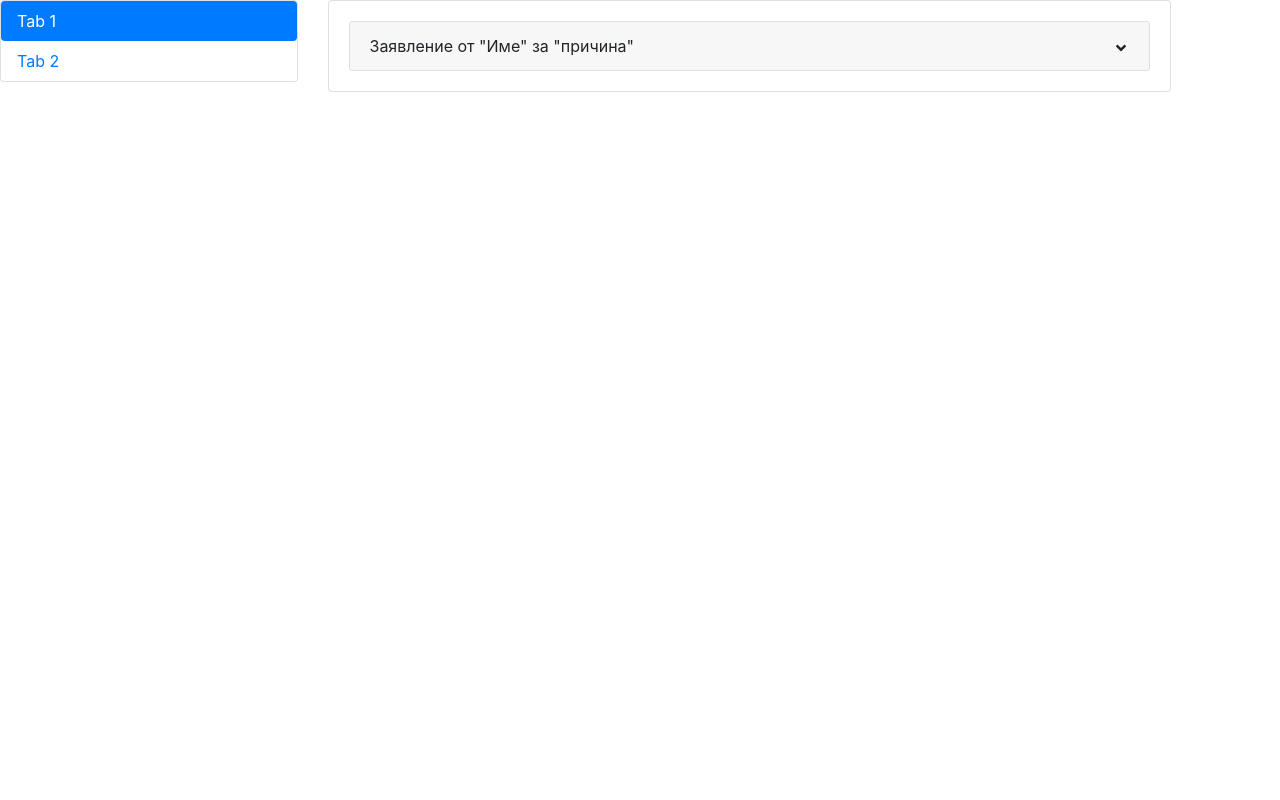
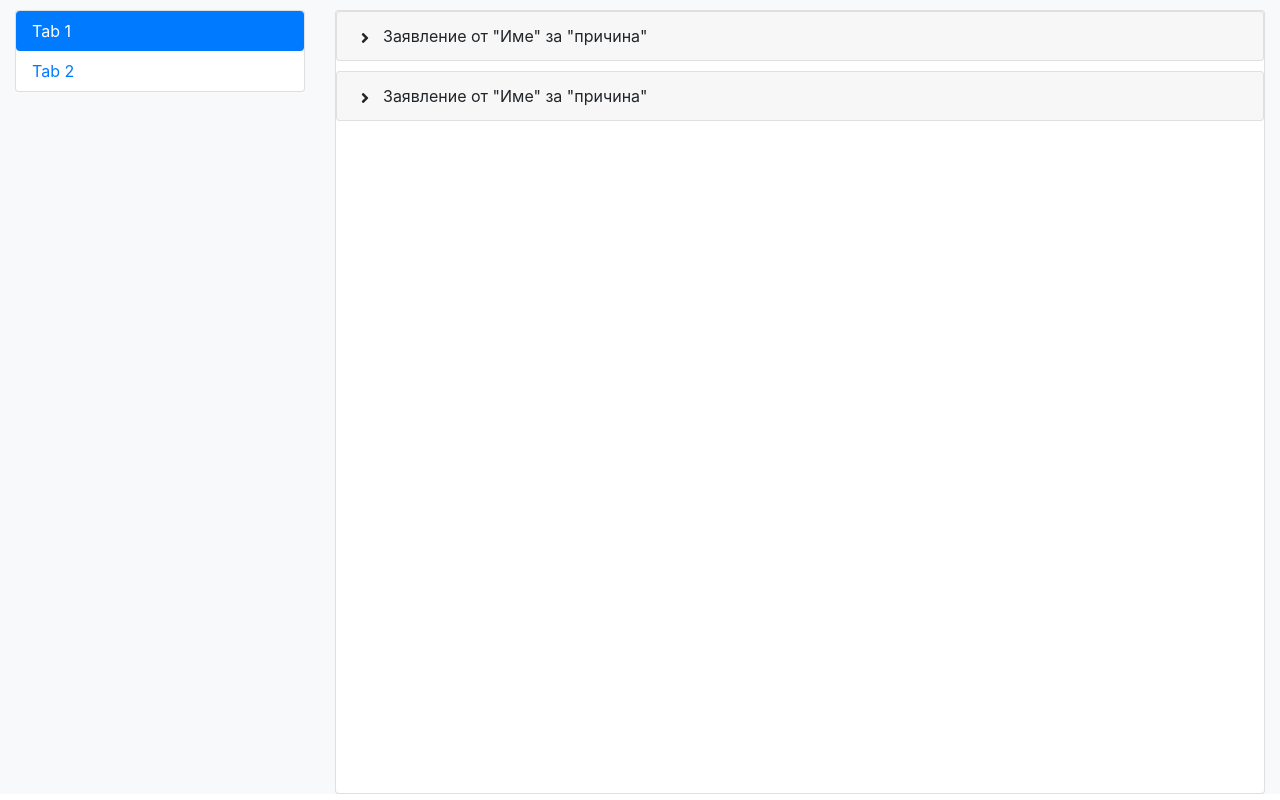
Before and after one commit to IvayloMarinov95/healthcaresystem, a React (Create React App) app in the folder client/: page /healthFund in a window 1280 px wide. Built offline with nearby package versions, Linux system fonts and the light colour scheme.

Commit message:
healthFund/admin panel initial design

```diff
--- a/client/src/App.scss
+++ b/client/src/App.scss
@@ -1 +1,5 @@
 @import "~bootstrap/scss/bootstrap";
+
+.body {
+  background: #f8f9fa;
+}
--- a/client/src/App.tsx
+++ b/client/src/App.tsx
@@ -14,7 +14,7 @@ import React from "react";
 const App = () => {
   const location = useLocation();
   return (
-    <div>
+    <div className={location.pathname === "/healthFund" ? "body" : ""}>
       {location.pathname !== "/healthFund" && <Navigation />}
       <Switch>
         <Route exact path="/" component={HomePage} />
--- a/client/src/components/HealthFund/HealthFund.module.scss
+++ b/client/src/components/HealthFund/HealthFund.module.scss
@@ -2,16 +2,39 @@
   padding: 0 !important;
 }
 
-.nav {
+.nav,
+.row {
   margin: 0 !important;
 }
 
 .cardHeader {
   display: flex;
   align-items: center;
-  justify-content: space-between;
+
+  > div {
+    margin-right: 10px;
+  }
 }
 
 .cardBtn {
   margin-right: 5px;
 }
+
+.card {
+  margin-top: 10px;
+}
+
+.rightSide {
+  margin-top: 10px;
+  height: 98vh;
+}
+
+.accordions {
+  margin-bottom: 10px;
+}
+
+.collapse {
+  display: flex;
+  align-items: center;
+  justify-content: space-between;
+}
--- a/client/src/components/HealthFund/components/RequestAccordion/RequestAccordion.tsx
+++ b/client/src/components/HealthFund/components/RequestAccordion/RequestAccordion.tsx
@@ -1,6 +1,6 @@
 import React, { useState } from "react";
 import { Accordion, Button, Card } from "react-bootstrap";
-import { FaAngleDown, FaAngleLeft, FaCheck, FaTimes } from "react-icons/fa";
+import { FaAngleDown, FaAngleRight, FaCheck, FaTimes } from "react-icons/fa";
 import styles from "../../HealthFund.module.scss";
 
 const RequestAccordion = () => {
@@ -9,9 +9,7 @@ const RequestAccordion = () => {
     setToggle(!toggle);
   };
   return (
-    <Card>
-      <Card.Body>
-        <Accordion defaultActiveKey="0">
+    <Accordion defaultActiveKey="0" className={styles.accordions}>
       <Card>
         <Accordion.Toggle
           as={Card.Header}
@@ -19,11 +17,11 @@ const RequestAccordion = () => {
           className={styles.cardHeader}
           onClick={() => handleClick()}
         >
+          <div>{!toggle ? <FaAngleRight /> : <FaAngleDown />}</div>
           <div>Заявление от "Име" за "причина"</div>
-              <div>{!toggle ? <FaAngleDown /> : <FaAngleLeft />}</div>
         </Accordion.Toggle>
         <Accordion.Collapse eventKey="1">
-              <Card.Body className={styles.cardHeader}>
+          <Card.Body className={styles.collapse}>
             <div>Hello! I'm the body</div>
             <div>
               <Button variant="primary">
@@ -37,8 +35,6 @@ const RequestAccordion = () => {
         </Accordion.Collapse>
       </Card>
     </Accordion>
-      </Card.Body>
-    </Card>
   );
 };
 
--- a/client/src/components/HealthFund/components/TabLayout/TabLayout.tsx
+++ b/client/src/components/HealthFund/components/TabLayout/TabLayout.tsx
@@ -6,9 +6,9 @@ import classNames from "classnames";
 
 const TabLayout = () => (
   <Tab.Container id="left-tabs-example" defaultActiveKey="1">
-    <Row>
+    <Row className={styles.row}>
       <Col sm={3} className={styles.column1}>
-        <Card>
+        <Card className={styles.card}>
           <Card.Body className={styles.cardBody}>
             <Nav
               variant="pills"
@@ -24,13 +24,18 @@ const TabLayout = () => (
           </Card.Body>
         </Card>
       </Col>
-      <Col sm={8}>
+      <Col sm={9}>
+        <Card className={styles.rightSide}>
+          <Card.Body className={styles.cardBody}>
             <Tab.Content>
               <Tab.Pane eventKey="1">
+                <RequestAccordion />
                 <RequestAccordion />
               </Tab.Pane>
               <Tab.Pane eventKey="second"></Tab.Pane>
             </Tab.Content>
+          </Card.Body>
+        </Card>
       </Col>
     </Row>
   </Tab.Container>
```
Lines whose indentation alone changed are shown as unchanged.
